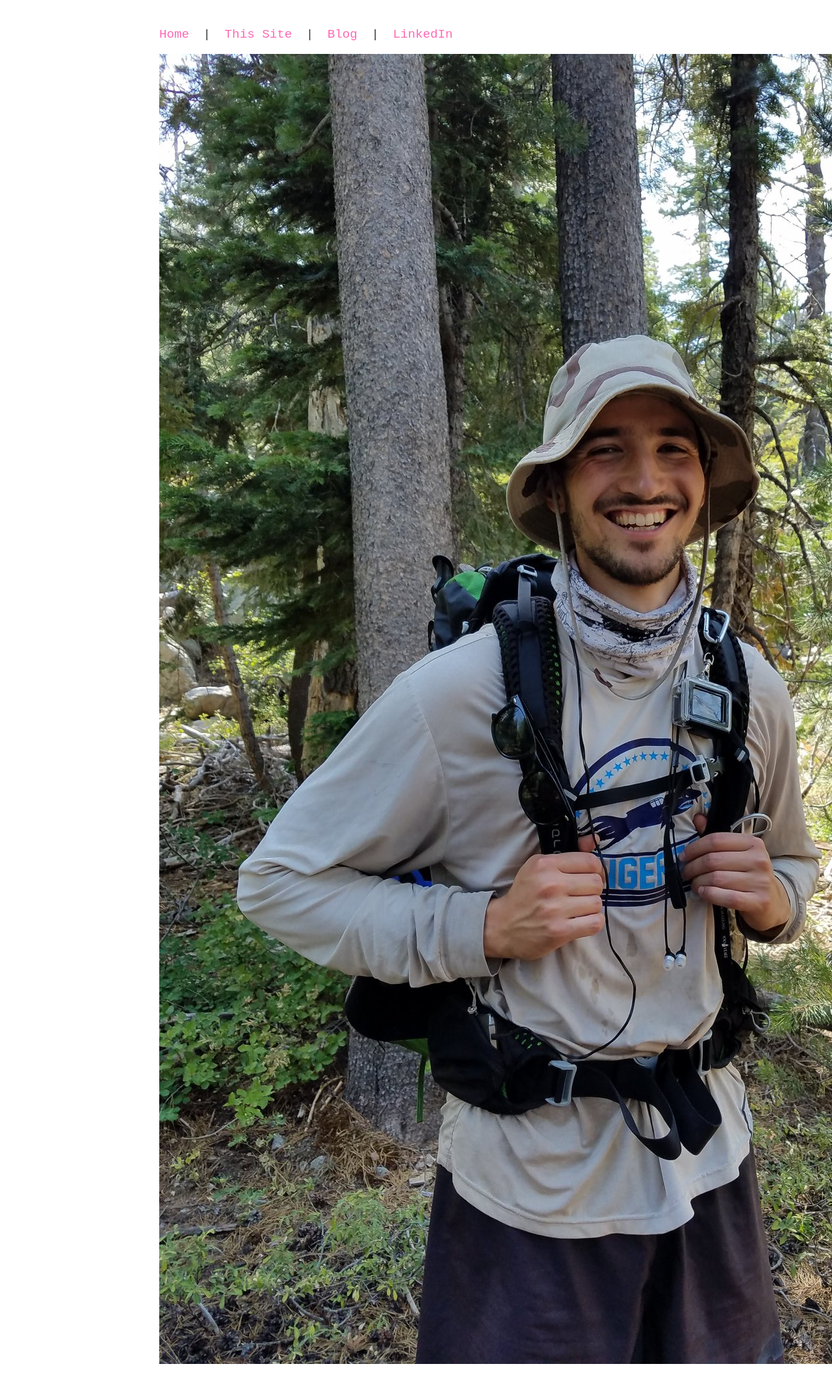
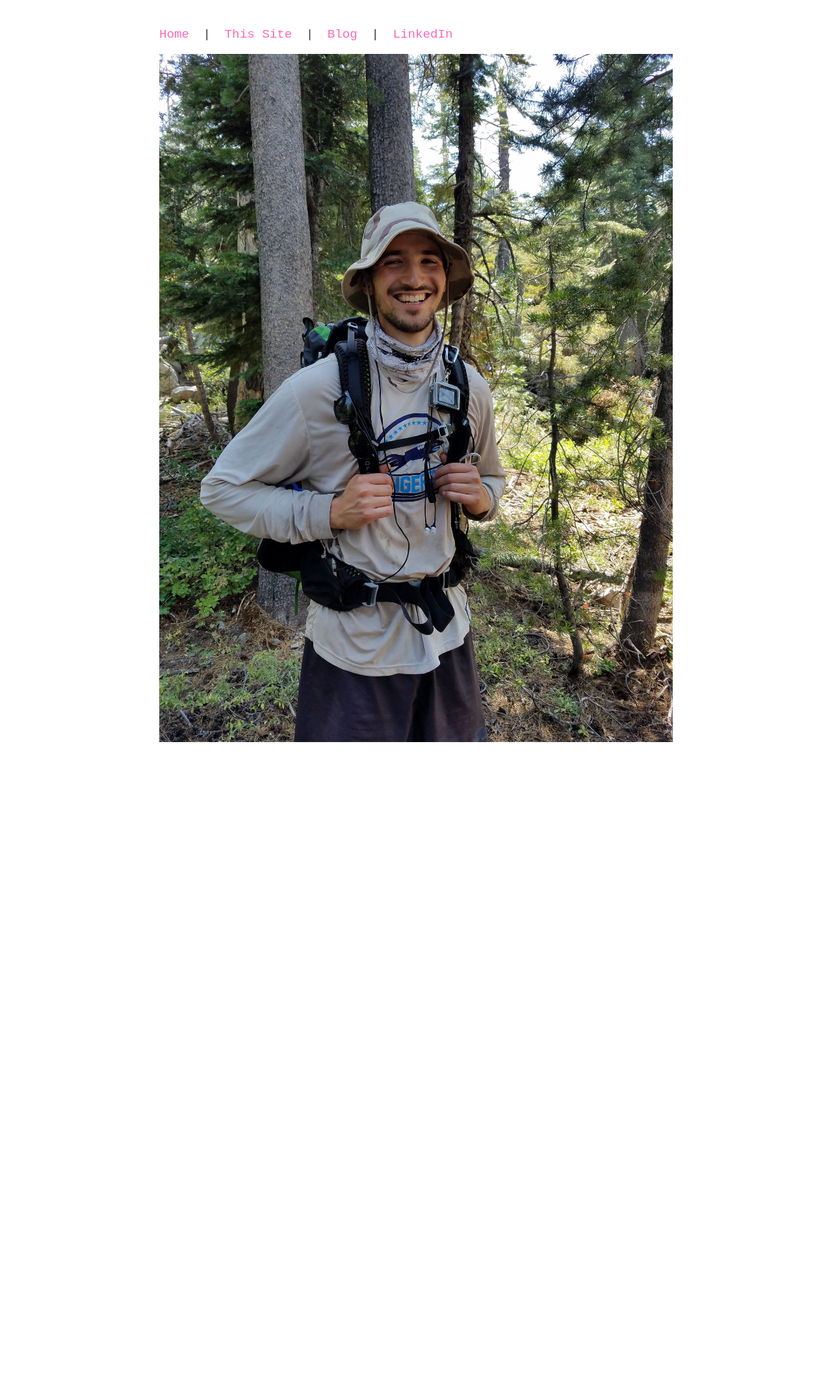
Before and after one commit to zpaines/zpaines.github.io, a Jekyll site: the page built from hiking.html, in a window 1280 px wide. Shown: the whole page at 65% size. Built offline with Jekyll 4.4.1, drawn with Linux system fonts in a browser that asks for light colours; after the commit the page ends 1179 px from its top, so only the background shows below that.

Commit message:
inline width

```diff
--- a/hiking.html
+++ b/hiking.html
@@ -2,4 +2,4 @@
 layout: default
 title: Outdoors
 ---
-<img src="/media/outdoors.jpg" alt="Zach in outdoors gear">
+<img src="/media/outdoors.jpg" alt="Zach in outdoors gear" style="max-width: 100%">
```
